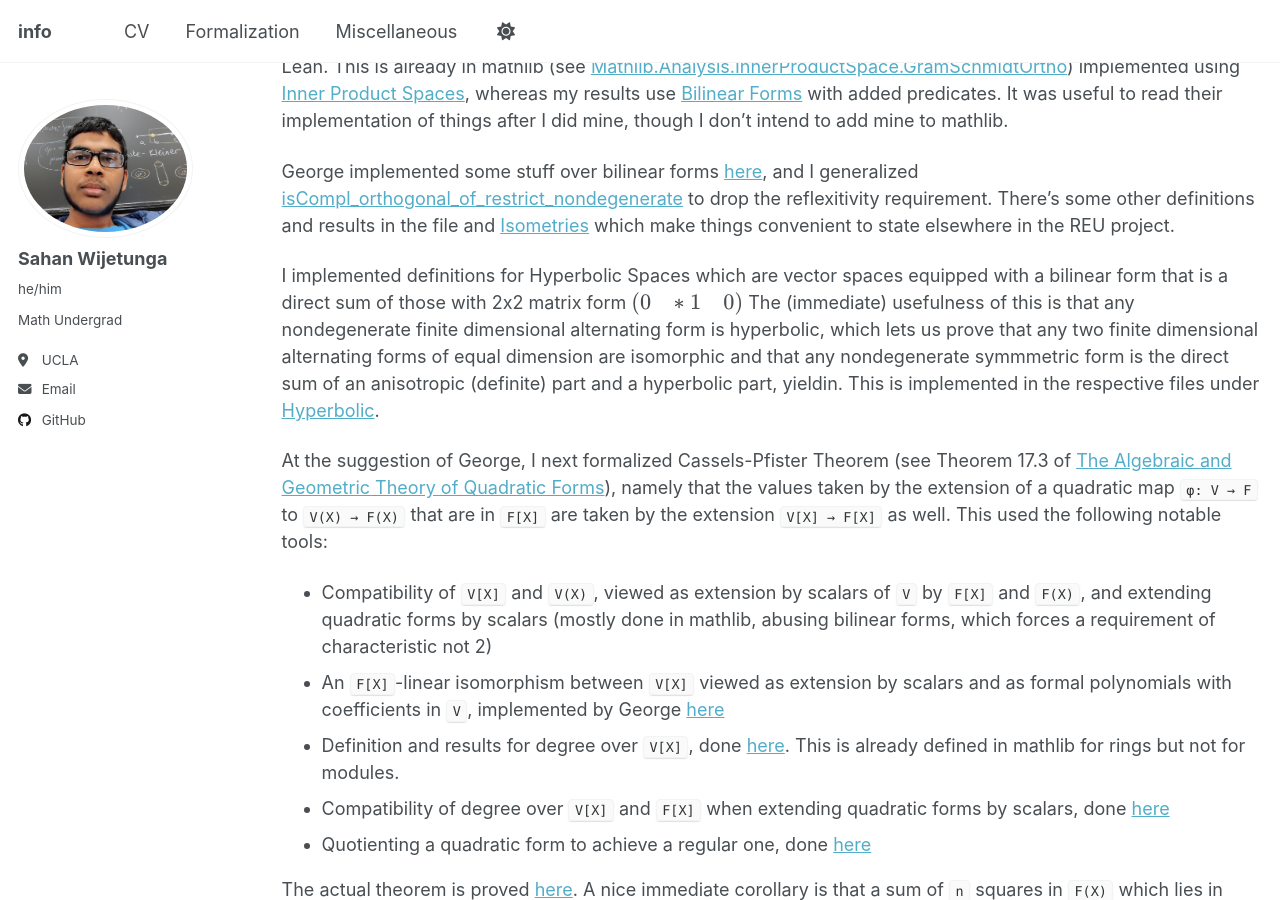
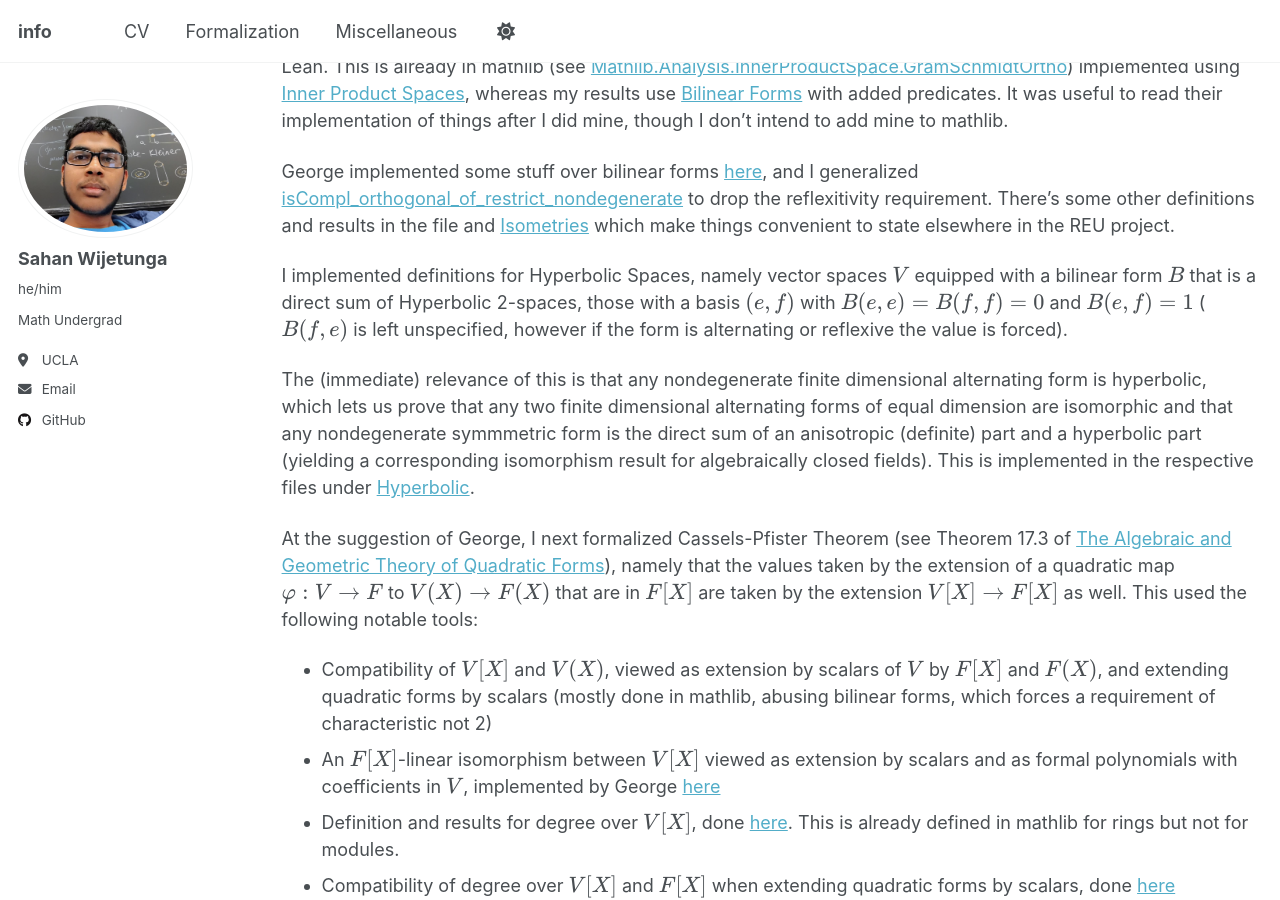
Before and after one commit to sahanwijetunga/sahanwijetunga.github.io, a Jekyll site: the page built from _pages/formalization.md, in a window 1280 px wide and 900 px high, scrolled down 372 px. Built offline with Jekyll 4.4.1, drawn with Linux system fonts in a browser that asks for light colours.

Commit message:
Update formalization.md

````diff
--- a/_pages/formalization.md
+++ b/_pages/formalization.md
@@ -17,15 +17,16 @@ Afterwards I went through some of [Theorem Proving in Lean](https://lean-lang.or
 
 George implemented some stuff over bilinear forms [here](https://github.com/gmcninch-tufts/VERSEIM-2025/blob/main/VERSEIM2025/Forms/Bilinear.lean), and I generalized [isCompl_orthogonal_of_restrict_nondegenerate](https://leanprover-community.github.io/mathlib4_docs/Mathlib/LinearAlgebra/BilinearForm/Orthogonal.html#LinearMap.BilinForm.isCompl_orthogonal_of_restrict_nondegenerate) to drop the reflexitivity requirement. There's some other definitions and results in the file and [Isometries](https://github.com/gmcninch-tufts/VERSEIM-2025/blob/main/VERSEIM2025/Forms/Isometries.lean) which make things convenient to state elsewhere in the REU project.
 
-I implemented definitions for Hyperbolic Spaces which are vector spaces equipped with a bilinear form that is a direct sum of those with 2x2 matrix form \\(\begin{pmatrix} 0 & * \\ 1 & 0 \end{pmatrix} \\)
-The (immediate) usefulness of this is that any nondegenerate finite dimensional alternating form is hyperbolic, which lets us prove that any two finite dimensional alternating forms of equal dimension are isomorphic and that any nondegenerate symmmetric form is the direct sum of an anisotropic (definite) part and a hyperbolic part, yieldin. This is implemented in the respective files under [Hyperbolic](https://github.com/gmcninch-tufts/VERSEIM-2025/tree/main/VERSEIM2025/Forms/Hyperbolic).
+I implemented definitions for Hyperbolic Spaces, namely vector spaces \\(V\\) equipped with a bilinear form \\(B\\) that is a direct sum of Hyperbolic 2-spaces, those with a basis \\((e,f)\\) with \\(B(e,e)=B(f,f)=0\\) and \\(B(e,f)=1\\) (\\(B(f,e)\\) is left unspecified, however if the form is alternating or reflexive the value is forced).
+
+The (immediate) relevance of this is that any nondegenerate finite dimensional alternating form is hyperbolic, which lets us prove that any two finite dimensional alternating forms of equal dimension are isomorphic and that any nondegenerate symmmetric form is the direct sum of an anisotropic (definite) part and a hyperbolic part (yielding a corresponding isomorphism result for algebraically closed fields). This is implemented in the respective files under [Hyperbolic](https://github.com/gmcninch-tufts/VERSEIM-2025/tree/main/VERSEIM2025/Forms/Hyperbolic).
 
 At the suggestion of George, I next formalized Cassels-Pfister Theorem (see Theorem 17.3 of [The Algebraic and Geometric Theory
-of Quadratic Forms](https://www.math.ucla.edu/~merkurev/Book/Kniga-final/Kniga.pdf)), namely that the values taken by the extension of a quadratic map ```φ: V → F``` to ```V(X) → F(X)``` that are in ```F[X]``` are taken by the extension ```V[X] → F[X]``` as well. This used the following notable tools:
-  * Compatibility of ```V[X]``` and ```V(X)```, viewed as extension by scalars of ```V``` by ```F[X]``` and ```F(X)```, and extending quadratic forms by scalars (mostly done in mathlib, abusing bilinear forms, which forces a requirement of characteristic not 2)
-  * An ```F[X]```-linear isomorphism between ```V[X]``` viewed as extension by scalars and as formal polynomials with coefficients in ```V```, implemented by George [here](https://github.com/gmcninch-tufts/VERSEIM-2025/blob/main/VERSEIM2025/Forms/RationalFunctionFields/PolynomialModule.lean)
-  * Definition and results for degree over ```V[X]```, done [here](https://github.com/gmcninch-tufts/VERSEIM-2025/tree/main/VERSEIM2025/PolynomialModuleDegree). This is already defined in mathlib for rings but not for modules.
-  * Compatibility of degree over ```V[X]``` and ```F[X]``` when extending quadratic forms by scalars, done [here](https://github.com/gmcninch-tufts/VERSEIM-2025/blob/main/VERSEIM2025/Forms/RationalFunctionFields/Basics.lean)
+of Quadratic Forms](https://www.math.ucla.edu/~merkurev/Book/Kniga-final/Kniga.pdf)), namely that the values taken by the extension of a quadratic map \\(φ: V → F\\) to \\(V(X) → F(X)\\) that are in \\(F[X]\\) are taken by the extension \\(V[X] → F[X]\\) as well. This used the following notable tools:
+  * Compatibility of \\(V[X]\\) and \\(V(X)\\), viewed as extension by scalars of \\(V\\) by \\(F[X]\\) and \\(F(X)\\), and extending quadratic forms by scalars (mostly done in mathlib, abusing bilinear forms, which forces a requirement of characteristic not 2)
+  * An \\(F[X]\\)-linear isomorphism between \\(V[X]\\) viewed as extension by scalars and as formal polynomials with coefficients in \\(V\\), implemented by George [here](https://github.com/gmcninch-tufts/VERSEIM-2025/blob/main/VERSEIM2025/Forms/RationalFunctionFields/PolynomialModule.lean)
+  * Definition and results for degree over \\(V[X]\\), done [here](https://github.com/gmcninch-tufts/VERSEIM-2025/tree/main/VERSEIM2025/PolynomialModuleDegree). This is already defined in mathlib for rings but not for modules.
+  * Compatibility of degree over \\(V[X]\\) and \\(F[X]\\) when extending quadratic forms by scalars, done [here](https://github.com/gmcninch-tufts/VERSEIM-2025/blob/main/VERSEIM2025/Forms/RationalFunctionFields/Basics.lean)
   * Quotienting a quadratic form to achieve a regular one, done [here](https://github.com/gmcninch-tufts/VERSEIM-2025/blob/main/VERSEIM2025/Forms/QuadraticNondegenerate.lean)
 
 The actual theorem is proved [here](https://github.com/gmcninch-tufts/VERSEIM-2025/blob/main/VERSEIM2025/Forms/RationalFunctionFields/CasselsPfister.lean). A nice immediate corollary is that a sum of ```n``` squares in ```F(X)``` which lies in ```F[X]``` is also a sum of ```n``` squares in ```F[X]```, implemented [here](https://github.com/gmcninch-tufts/VERSEIM-2025/blob/main/VERSEIM2025/Forms/RationalFunctionFields/Results.lean).
````
